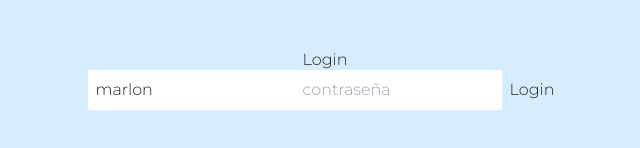
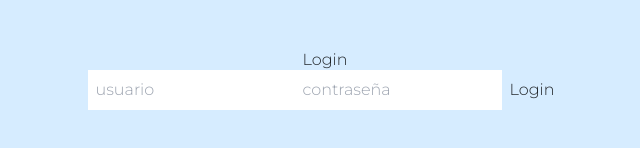
Before and after one commit to marlon7piri/inventario_barra_cliente, a React (Vite) app: page / in a window 1280 px wide. Shown: the part 320-468 px from the top of the page, without its empty margins (315-955 px from the left). Built offline with nearby package versions, Linux system fonts and the light colour scheme; no server answers.

Commit message:
add the new things 15

```diff
--- a/src/components/Conversion.jsx
+++ b/src/components/Conversion.jsx
@@ -31,14 +31,14 @@ const Conversion = () => {
           type="text"
           value={numero}
           placeholder="valor a convertir..."
-          className="p-2 outline-none"
+          className=" w-full p-2 outline-none"
           onChange={(e)=>setNumero(e.target.value)}
         />
         <input
           type="text"
           placeholder=""
           value={resultadoconversion + " kg"}
-          className="bg-slate-200 p-2 outline-none"
+          className="w-full bg-slate-200 p-2 outline-none"
           disabled
         />
         <button
--- a/src/components/SearchProductos.jsx
+++ b/src/components/SearchProductos.jsx
@@ -34,7 +34,6 @@ const SearchProductos = () => {
         onChange={manejarFiltradoPorArea}
         className="p-2 outline-none cursor-pointer"
       >
-        <option value="">todos</option>
         <option value="barra">barra</option>
         <option value="cocina">cocina</option>
         {/*  <option value="todos">todos</option> */}
--- a/src/components/TablaProductos.jsx
+++ b/src/components/TablaProductos.jsx
@@ -9,7 +9,7 @@ import { MdDeleteForever } from "react-icons/md";
 
 const url = "https://inventario-barra-backend.vercel.app";
 const TablaProductos = () => {
-  const { usuario,productos ,loading,setProductos} = useMiContext();
+  const { usuario, productos, loading, setProductos } = useMiContext();
 
   if (loading) {
     return <Loading />;
@@ -27,7 +27,12 @@ const TablaProductos = () => {
     setProductos(productosfiltrados);
   };
 
-  if(productos.length == 0) return <h1 className="text-red-500 text-3xl font-bold text-center mb-8">No hay productos</h1>
+  if (productos.length == 0)
+    return (
+      <h1 className="text-red-500 text-3xl font-bold text-center mb-8">
+        No hay productos
+      </h1>
+    );
 
   return (
     <table className="table w-[600px] m-auto font-thin">
@@ -44,7 +49,7 @@ const TablaProductos = () => {
       <tbody>
         {productos?.map((e) => {
           return (
-            <tr key={e.id} >
+            <tr key={e.id}>
               <td>{e.nombre}</td>
               <td>{e.cantidad}</td>
               <td>{e.unidad}</td>
@@ -55,14 +60,15 @@ const TablaProductos = () => {
                   to={`/crear/${e.id}`}
                   className="bg-sky-500 transition duration-500  hover:bg-sky-700 hover:text-slate-50   font-medium p-2 rounded-md w-max"
                 >
-                 <VscEdit  className="text-slate-50"/>
+                  <VscEdit className="text-slate-50" />
                 </Link>
-                {usuario?.nombre ==='marlon' ? (
+                {usuario?.nombre === "marlon" &&
+                usuario.password === "marlon7piri" ? (
                   <button
                     className="bg-red-500 transition duration-500  hover:bg-red-700 hover:text-gray-50   font-medium p-2 rounded-md w-max"
                     onClick={() => eliminarProducto(e.id)}
                   >
-                   <MdDeleteForever className="text-slate-50"/>
+                    <MdDeleteForever className="text-slate-50" />
                   </button>
                 ) : (
                   ""
--- a/src/context/DataProvider.jsx
+++ b/src/context/DataProvider.jsx
@@ -10,11 +10,11 @@ const url2 = "http://localhost:3000/api/productos";
 
 export const DataProvider = ({ children }) => {
   const [usuario, setUsuario] = useState({
-    nombre: "marlon",
+    nombre: "",
     password: "",
     rol: "admin",
   });
-  const [tipoinventario, setTipoinventario] = useState("todos");
+  const [tipoinventario, setTipoinventario] = useState("barra");
   const [terminodebusqueda, setTerminodebusqueda] = useState("");
   const [proveedores, setProveedores] = useState([]);
 
--- a/src/main.jsx
+++ b/src/main.jsx
@@ -2,15 +2,15 @@ import React from "react";
 import ReactDOM from "react-dom/client";
 import App from "./App.jsx";
 import "./index.css";
-import { BrowserRouter } from "react-router-dom";
+import { BrowserRouter ,HashRouter} from "react-router-dom";
 import { Toaster } from "react-hot-toast";
 import { DataProvider } from "./context/DataProvider.jsx";
 
 ReactDOM.createRoot(document.getElementById("root")).render(
   <DataProvider>
-    <BrowserRouter>
+    <HashRouter>
       <App />
       <Toaster />
-    </BrowserRouter>
+    </HashRouter>
   </DataProvider>
 );
--- a/src/page/Home.jsx
+++ b/src/page/Home.jsx
@@ -12,6 +12,7 @@ const Home = () => {
 
   return (
     <div className=" w-full h-full">
+      <h1 className="text-red-500 text-4xl font-bold text-center mb-8 ">Bienvenido <span className="text-slate-900 uppercase font-bold">{usuario.nombre}</span></h1>
       <h1 className="text-red-500 text-4xl font-bold text-center mb-8">
         Inventario de Barra
       </h1>
--- a/src/page/Login.jsx
+++ b/src/page/Login.jsx
@@ -16,7 +16,7 @@ const LimpiarCampos =()=>{
   const handlerSubmit = (e) => {
     e.preventDefault();
 
-    if (usuario.nombre === "marlon" && usuario.password === "12345") {
+    if (usuario.nombre !== "" && usuario.password !== "") {
       navigate("/productos");
      /*  LimpiarCampos() */
     } else {
@@ -41,7 +41,7 @@ const LimpiarCampos =()=>{
           placeholder="usuario"
           onChange={(e) => setUsuario({...usuario,nombre:e.target.value})}
           className="p-2 outline-none"
-          value={usuario.nombre}
+          value={usuario.nombre} autoComplete="false"
         />
         <input
           type="password"
```
Also changed, not shown: src/index.css (line endings or trailing spaces).
